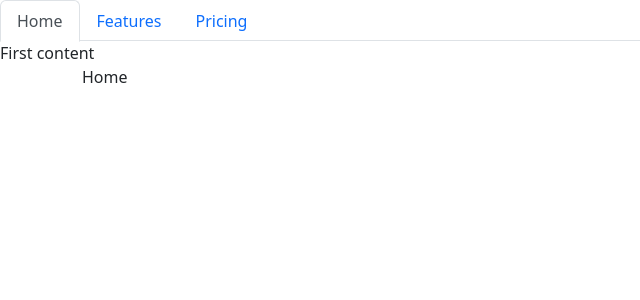
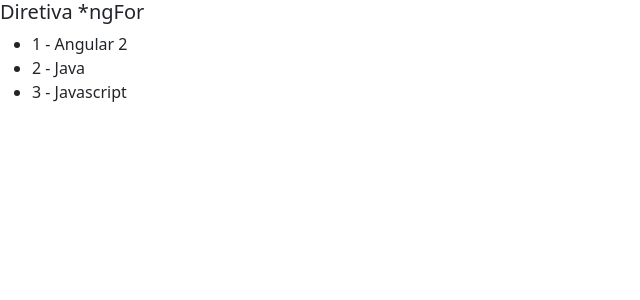
Before and after one commit to alvarogularte/angular-curso, an Angular app in the folder diretivas/: page / in a window 1280 px wide. Shown: the top 300 px of the page, without its empty margins (0-640 px from the left). Built offline with nearby package versions, Linux system fonts and the light colour scheme.

Commit message:
new: cria conteúdo da aula Diretivas: ngFor

```diff
--- a/diretivas/src/app/app.component.html
+++ b/diretivas/src/app/app.component.html
@@ -1,2 +1,3 @@
 <!-- <app-diretiva-ngif></app-diretiva-ngif> -->
-<app-diretiva-ngswitch></app-diretiva-ngswitch>
+<!-- <app-diretiva-ngswitch></app-diretiva-ngswitch> -->
+<app-diretiva-ngfor></app-diretiva-ngfor>
--- a/diretivas/src/app/app.module.ts
+++ b/diretivas/src/app/app.module.ts
@@ -6,13 +6,15 @@
 import { TesteComponent } from './teste/teste.component';
 import { DiretivaNgswitchComponent } from './diretiva-ngswitch/diretiva-ngswitch.component';
 import { NgbModule } from '@ng-bootstrap/ng-bootstrap';
+import { DiretivaNgforComponent } from './diretiva-ngfor/diretiva-ngfor.component';
 
 @NgModule({
   declarations: [
     AppComponent,
     DiretivaNgIfComponent,
     TesteComponent,
-    DiretivaNgswitchComponent
+    DiretivaNgswitchComponent,
+    DiretivaNgforComponent
   ],
   imports: [
     BrowserModule,
--- /dev/null
+++ b/diretivas/src/app/diretiva-ngfor/diretiva-ngfor.component.html
@@ -0,0 +1,7 @@
+<h5>Diretiva *ngFor</h5>
+
+<ul>
+  <li *ngFor="let curso of cursos, let i = index">
+    {{ i + 1 }} - {{ curso }}
+  </li>
+</ul>
--- /dev/null
+++ b/diretivas/src/app/diretiva-ngfor/diretiva-ngfor.component.ts
@@ -0,0 +1,18 @@
+import { Component, OnInit } from '@angular/core';
+
+@Component({
+  selector: 'app-diretiva-ngfor',
+  templateUrl: './diretiva-ngfor.component.html',
+  styleUrls: ['./diretiva-ngfor.component.scss']
+})
+export class DiretivaNgforComponent implements OnInit {
+
+  cursos: string[] = ["Angular 2", "Java", "Javascript"];
+
+  constructor() { }
+
+  ngOnInit(): void {
+    console.log('');
+  }
+
+}
```
Also changed, not shown: diretivas/src/app/diretiva-ngfor/diretiva-ngfor.component.scss (added), 1 other file (tests, documents, lock files or other folders).
